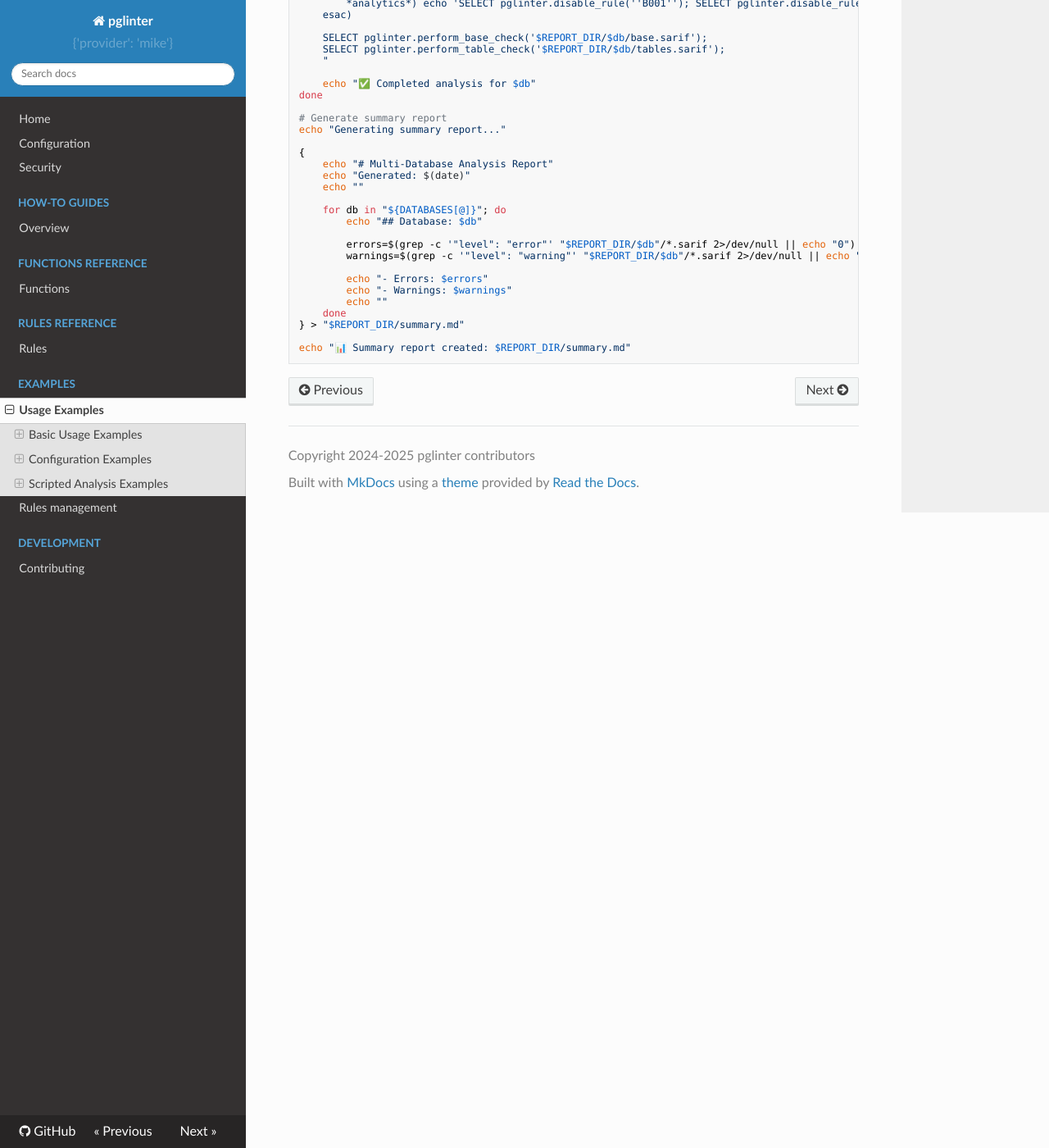
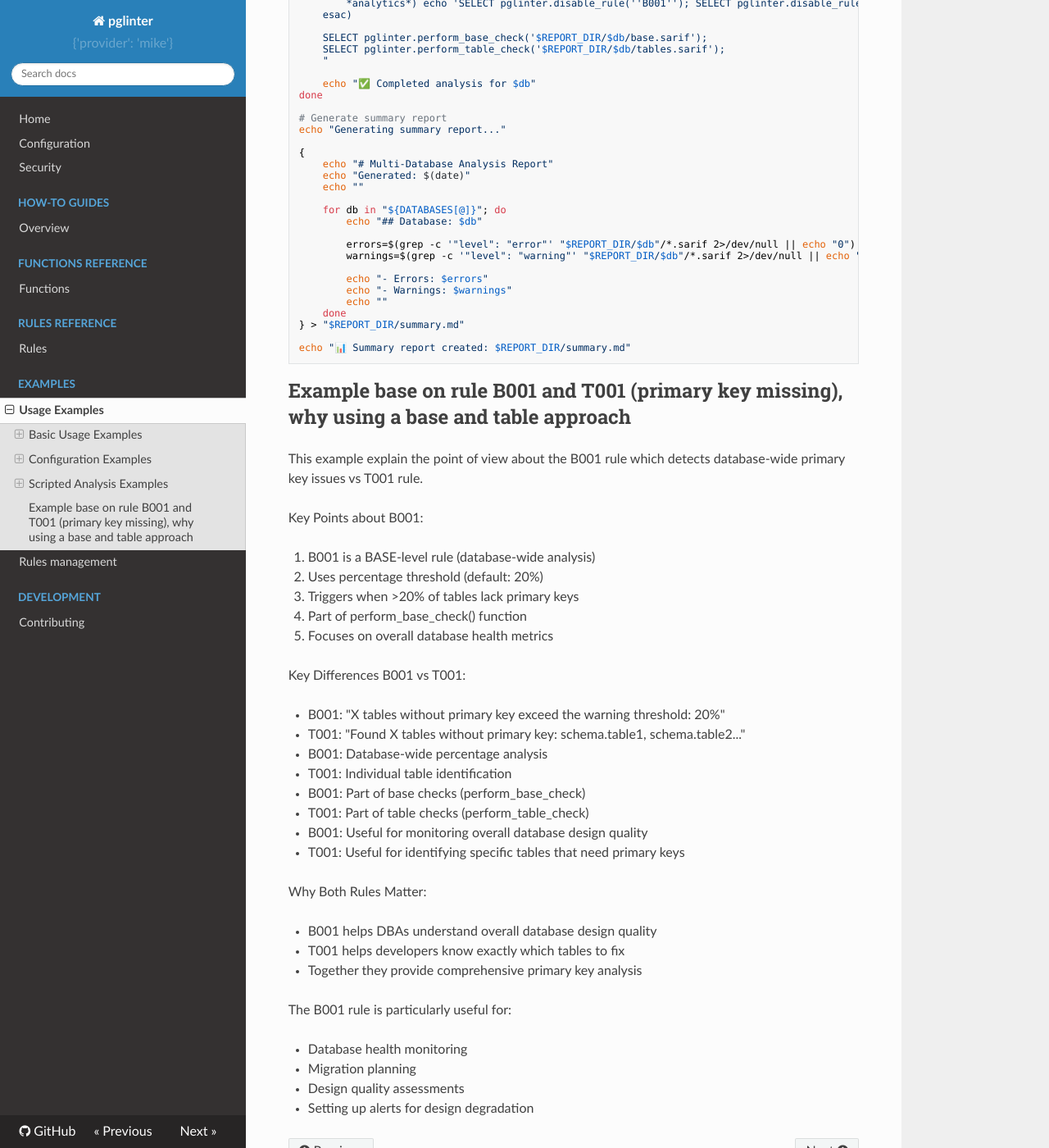
Before and after one commit to pmpetit/pglinter, an MkDocs documentation site: the page built from docs/examples/README.md, in a window 1280 px wide and 1400 px high, scrolled down 2310 px. Shown: the whole window at 82% size. Built offline with MkDocs 1.6.1, drawn with Linux system fonts in a browser that asks for light colours; nearby versions of some CDN libraries.

Commit message:
add regtest on rule B001 and explain

````diff
--- a/docs/examples/README.md
+++ b/docs/examples/README.md
@@ -162,3 +162,42 @@ echo "Generating summary report..."
 
 echo "📊 Summary report created: $REPORT_DIR/summary.md"
 ```
+
+## Example base on rule B001 and T001 (primary key missing), why using a base and table approach
+
+This example explain the point of view about the B001 rule which detects database-wide primary key issues vs T001 rule.
+
+Key Points about B001:
+
+1. B001 is a BASE-level rule (database-wide analysis)
+2. Uses percentage threshold (default: 20%)
+3. Triggers when >20% of tables lack primary keys
+4. Part of perform_base_check() function
+5. Focuses on overall database health metrics
+
+Key Differences B001 vs T001:
+
+- B001: "X tables without primary key exceed the warning threshold: 20%"
+- T001: "Found X tables without primary key: schema.table1, schema.table2..."
+
+- B001: Database-wide percentage analysis
+- T001: Individual table identification
+
+- B001: Part of base checks (perform_base_check)
+- T001: Part of table checks (perform_table_check)
+
+- B001: Useful for monitoring overall database design quality
+- T001: Useful for identifying specific tables that need primary keys
+
+Why Both Rules Matter:
+
+- B001 helps DBAs understand overall database design quality
+- T001 helps developers know exactly which tables to fix
+- Together they provide comprehensive primary key analysis
+
+The B001 rule is particularly useful for:
+
+- Database health monitoring
+- Migration planning
+- Design quality assessments
+- Setting up alerts for design degradation
````
Also changed, not shown: 7 other files.
